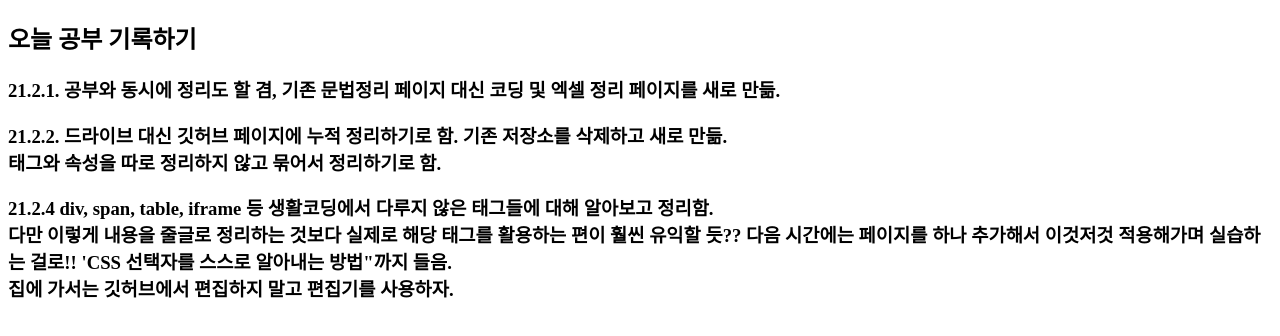
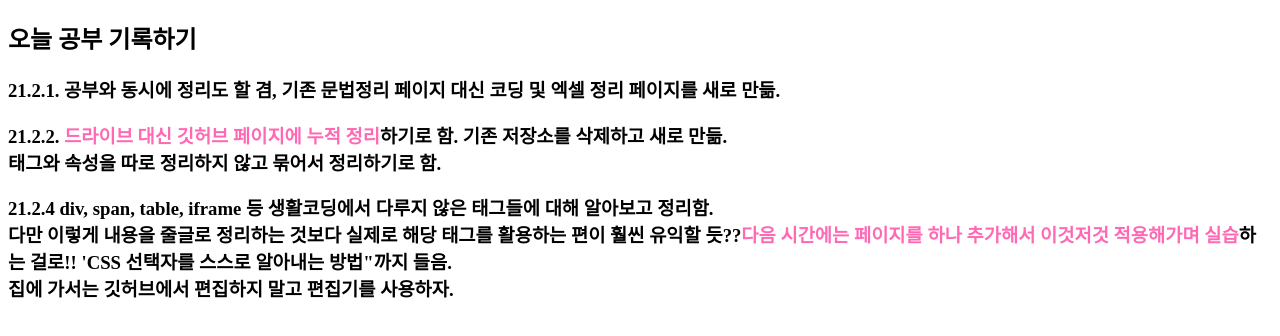
Before and after one commit to readaer/Practice, a plain HTML site: page diary.html in a window 1280 px wide. Drawn offline with Linux system fonts and the light colour scheme.

Commit message:
Update diary.html

```diff
--- a/diary.html
+++ b/diary.html
@@ -3,14 +3,15 @@
 <head>
 <title>co-coding diary</title>
 <meta charset="utf-8">
+  <link rel="stylesheet" type="text/css" href="good.css"/>
 </head>
 <body>
 <h2>오늘 공부 기록하기</h2>
 <h3>
   <p>21.2.1. 공부와 동시에 정리도 할 겸, 기존 문법정리 페이지 대신 코딩 및 엑셀 정리 페이지를 새로 만듦.</p>
-  <p>21.2.2. 드라이브 대신 깃허브 페이지에 누적 정리하기로 함. 기존 저장소를 삭제하고 새로 만듦. <br> 태그와 속성을 따로 정리하지 않고 묶어서 정리하기로 함.</p>
+  <p>21.2.2. <span class="good">드라이브 대신 깃허브 페이지에 누적 정리</span>하기로 함. 기존 저장소를 삭제하고 새로 만듦. <br> 태그와 속성을 따로 정리하지 않고 묶어서 정리하기로 함.</p>
   <p>21.2.4 div, span, table, iframe 등 생활코딩에서 다루지 않은 태그들에 대해 알아보고 정리함. <br> 다만 이렇게 내용을 줄글로 정리하는 것보다 실제로 해당 태그를
-    활용하는 편이 훨씬 유익할 듯?? 다음 시간에는 페이지를 하나 추가해서 이것저것 적용해가며 실습하는 걸로!! 'CSS 선택자를 스스로 알아내는 방법"까지 들음. <br>
+    활용하는 편이 훨씬 유익할 듯??<span class="good">다음 시간에는 페이지를 하나 추가해서 이것저것 적용해가며 실습</span>하는 걸로!! 'CSS 선택자를 스스로 알아내는 방법"까지 들음. <br>
     집에 가서는 깃허브에서 편집하지 말고 편집기를 사용하자.</p>
 </h3>
 </body>
```
